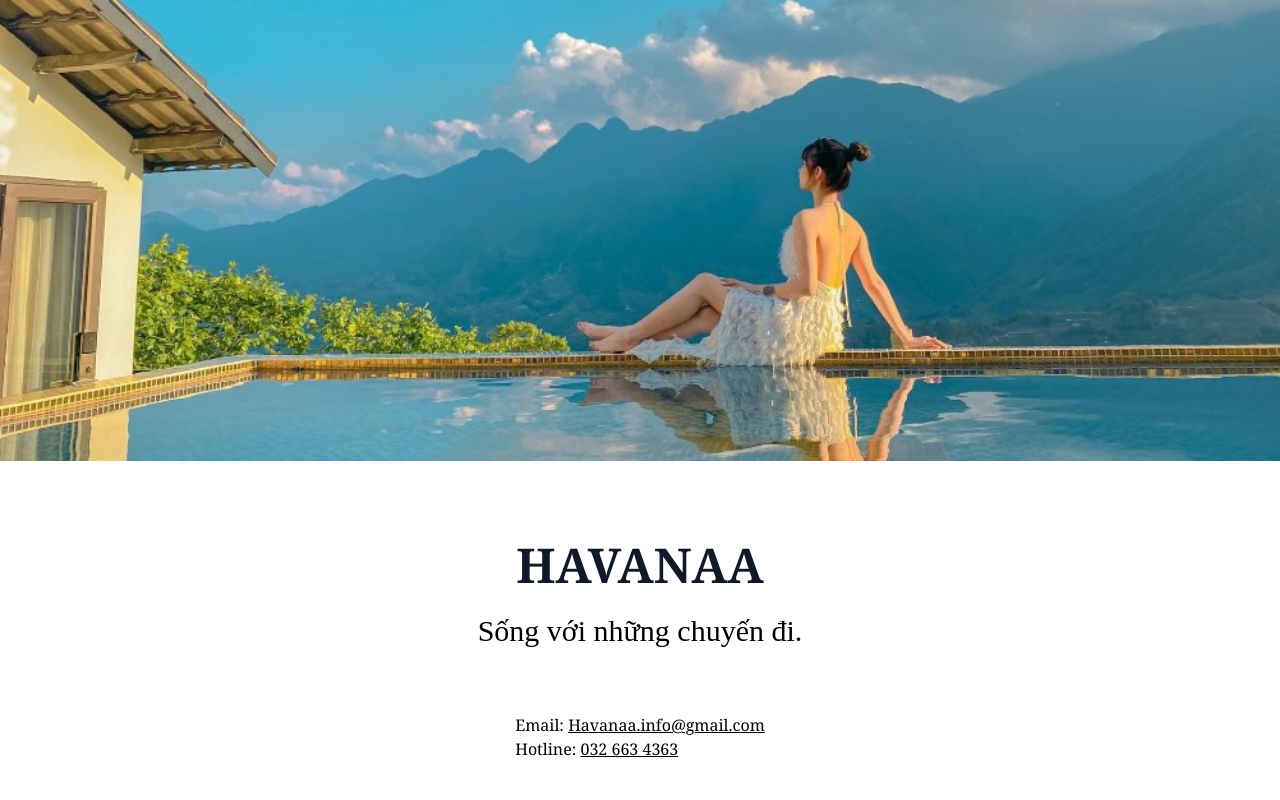
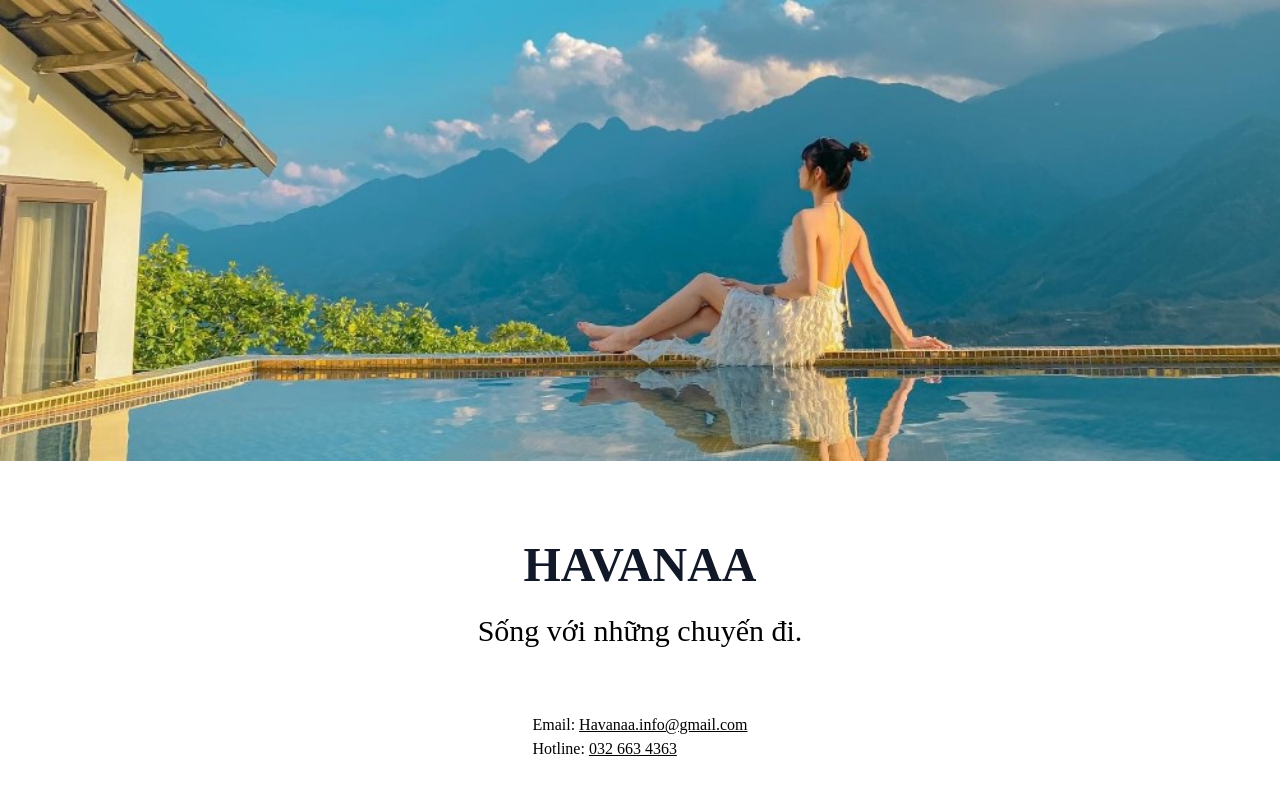
Before and after one commit to Havana-vn/Havana, a plain HTML site: page index.html in a window 1280 px wide. Shown: the top 800 px of the page. Drawn offline with nearby package versions, Linux system fonts and the light colour scheme.

Commit message:
Update index.html

```diff
--- a/index.html
+++ b/index.html
@@ -11,6 +11,7 @@ body, html {
   height: 100%;
   margin: 0;
   padding:0;
+  font-family: Times New Roman, Times, serif;
 }
 .bg {
   height: 100%;
@@ -33,12 +34,12 @@ img {
 	<div class="max-w-7xl mx-auto px-6 md:px-12 xl:px-6">
 		<div class="relative pt-20 ml-auto">
 				<div class="lg:w-2/3 text-center mx-auto">
-					<h1 class="text-gray-900 font-serif font-bold md:text-5xl">HAVANAA</h1> <br> <span class="text-3xl" style="font-family: Times New Roman, Times, serif;">Sống với những chuyến đi.</span>
+					<h1 class="text-gray-900 font-bold md:text-5xl">HAVANAA</h1> <br> <span class="text-3xl">Sống với những chuyến đi.</span>
 
 					<div class="mt-16 flex flex-wrap justify-center gap-y-4 gap-x-6">
 						<div class="text-left">
-						<p><span class="relative text-1xl font-serif text-primary">Email:</span> <span class="font-serif text-1xl underline">Havanaa.info@gmail.com</span></p>
-						<p><span class="relative text-1xl font-serif text-primary">Hotline:</span> <span class="font-serif text-1xl underline">032 663 4363</span></p>
+						<p><span class="relative text-1xl text-primary">Email:</span> <span class="text-1xl underline">Havanaa.info@gmail.com</span></p>
+						<p><span class="relative text-1xl text-primary">Hotline:</span> <span class="text-1xl underline">032 663 4363</span></p>
 						</div>
 					</div>
 
```
